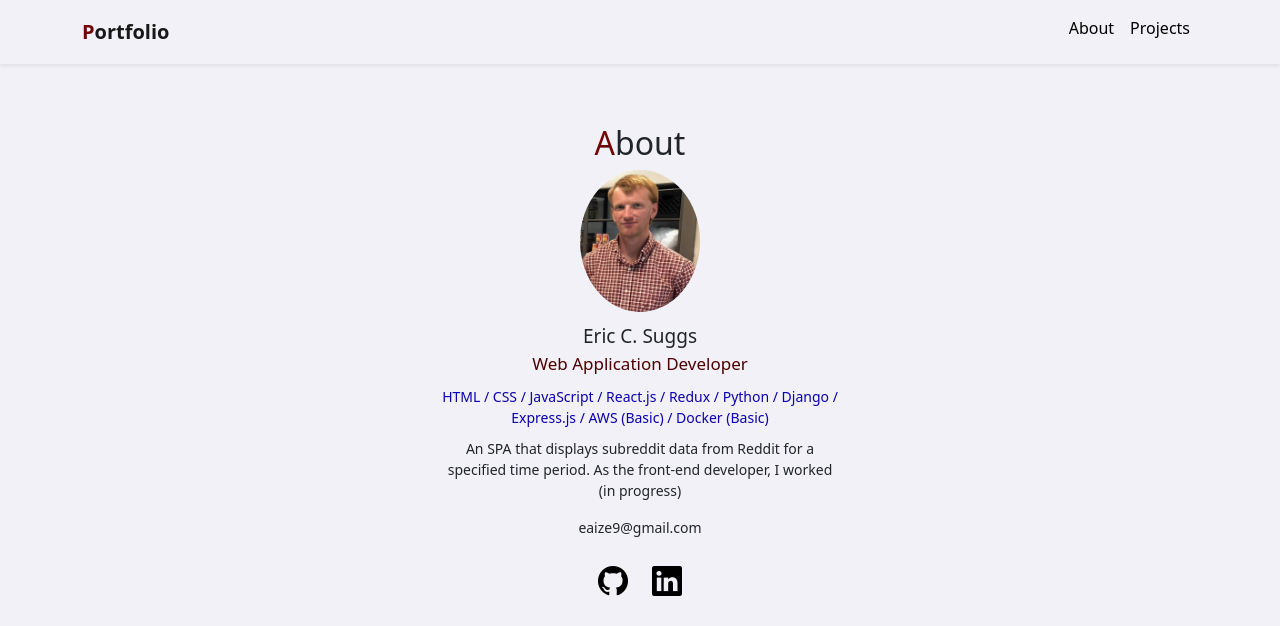
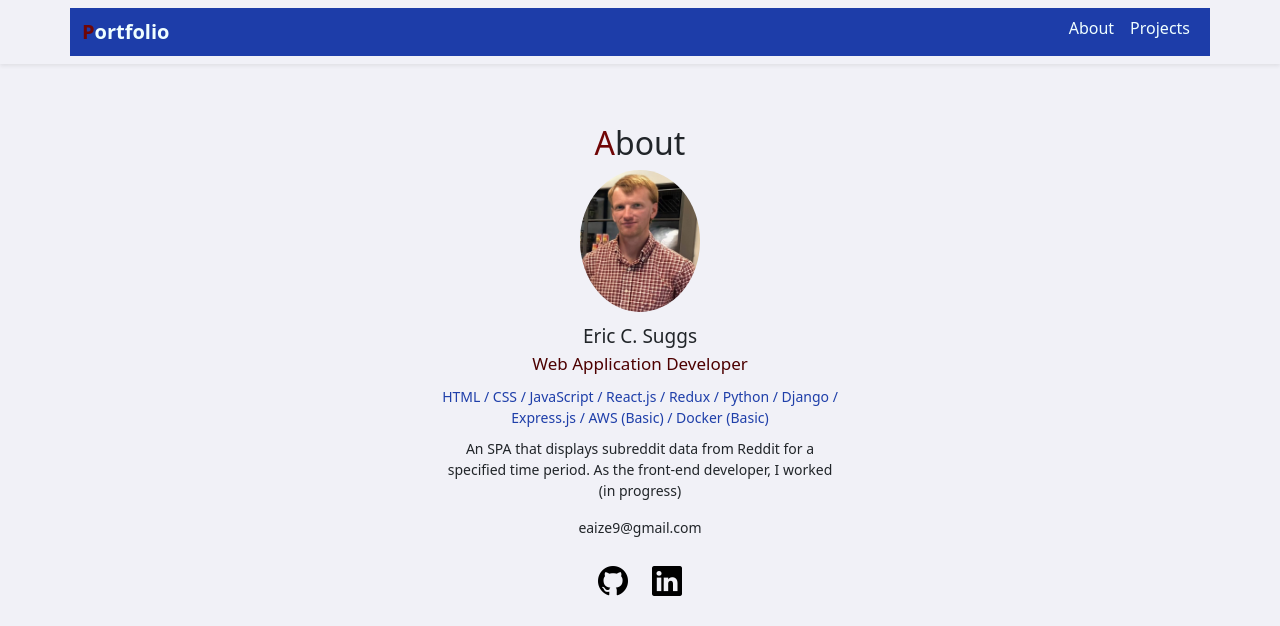
Before and after one commit to eaize/Portfolio, a PHP site: page / in a window 1280 px wide. Shown: the top 626 px of the page. Run offline with PHP 8.4, Linux system fonts and the light colour scheme.

Commit message:
Changed some design elements.

```diff
--- a/index.html
+++ b/index.html
@@ -14,7 +14,7 @@
 <body style="background-color:#f0f0f7e3">
     <nav class="navbar navbar-expand-lg navbar-light shadow-sm">
         <div class="container">
-            <a class="navbar-brand title-icon" href="#"><span class="font-primary">P</span>ortfolio</a>
+            <a class="navbar-brand title-icon"  href="#"><span class="font-primary">P</span><span style="color: azure;">ortfolio</span></a>
           <button class="navbar-toggler" type="button" data-bs-toggle="collapse" data-bs-target="#navbarToggler">
             <span class="navbar-toggler-icon"></span>
           </button>
--- a/style.css
+++ b/style.css
@@ -28,7 +28,12 @@ h2 {
 }
 
 a.font-black {
-  color: rgb(0, 0, 0) !important;
+  color: azure !important;
+}
+
+.container {
+  background-color: #0428a0e3;
+  margin-bottom: auto;
 }
 
 /*********************
@@ -59,7 +64,7 @@ a.font-black {
 
   #about .skills {
     font-size: 14px;
-    color: #0c00ae;
+    color: #0428a0e3;
     margin-bottom: 10px;
   }
 
```
